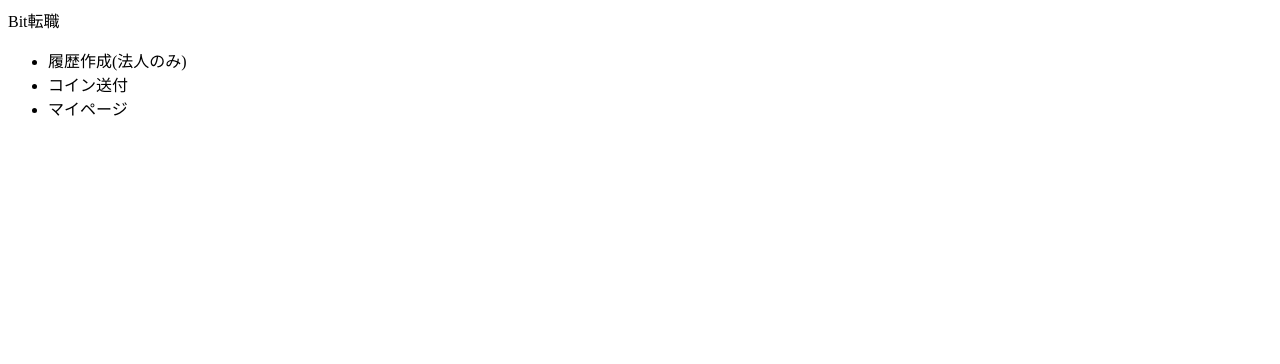
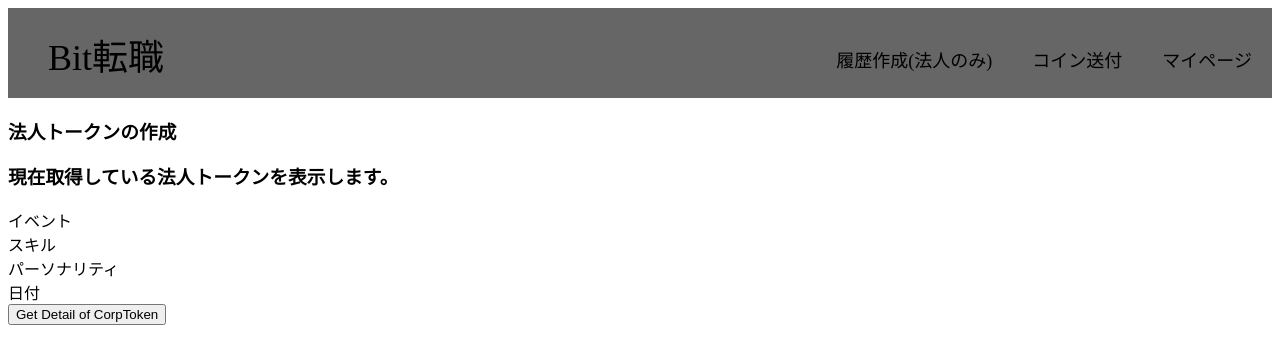
Before and after one commit to mositori/bit_jobchange, a website: page src/index.html in a window 1280 px wide. Drawn offline with nearby package versions, Linux system fonts and the light colour scheme.

Commit message:
modify main.js and others

```diff
--- /dev/null
+++ b/src/css/index.css
@@ -0,0 +1,30 @@
+body {
+  font-family: "Avenir Next";
+}
+
+header {
+  background-color: #666666;
+  height: 90px;
+}
+
+
+.header-logo{
+  float: left;
+  font-size: 36px;
+  padding: 20px 40px;
+}
+
+.header-menu{
+  font-size: 18px;
+  float: right;
+}
+
+.header-menu li{
+  float: left;
+  padding: 20px 20px;
+}
+
+
+li {
+  list-style: none;
+}
--- a/src/index.html
+++ b/src/index.html
@@ -3,14 +3,14 @@
     <head>
         <meta charset="UTF-8">
         <title>bit-jobchange</title>
+        <!-- loading css -->
+        <link rel="stylesheet" type="text/css" href="css/index.css">
+        <!-- loading jquery and main.js -->
         <script type="text/javascript" src="https://ajax.googleapis.com/ajax/libs/jquery/1.9.1/jquery.min.js"></script>
         <script src="./js/main.js" type="text/javascript"></script>
-        <script>
-
-        </script>
     </head>
     <body>
-        <div class="header">
+        <header>
             <div class="header-logo">Bit転職</div>
             <div class="header-menu">
                 <ul>
@@ -19,6 +19,19 @@
                     <li>マイページ</li>
                 </ul>
             </div>
-        </div>
+        </header>
+
+        <h3>法人トークンの作成</h3>
+
+
+        <h3>現在取得している法人トークンを表示します。</h3>
+
+        <div id="corpToken-eventId">イベント</div>
+        <div id="corpToken-skill">スキル</div>
+        <div id="corpToken-personality">パーソナリティ</div>
+        <div id="corpToken-date">日付</div>
+
+        <input type="button" value="Get Detail of CorpToken" onclick="getDetailOfToken(0)">
+
     </body>
 </html>
--- a/src/js/main.js
+++ b/src/js/main.js
@@ -68,6 +68,7 @@
 }
 
 
+
 // Functions based on CorpToken.sol
 // mintAndTransfer
 function mintAndTransfer(_to, _eventId, _skill, _personallity, _date){
@@ -96,9 +97,16 @@
 
 //return the token's contents
 function getDetailOfToken(_tokenId){
-  corpTokenContract.getDetailOfToken.call(_tokenId, (err,res) => {
+  corpTokenContract.getDetailOfToken(_tokenId, (err,res) => {
     if(!err){
-      console.log(res);
+      const _eventId = res[0];
+      const _skill = res[1];
+      const _personality = res[2];
+      const _date = res[3];
+      document.getElementById("corpToken-eventId").textContent = _eventId;
+      document.getElementById("corpToken-skill").textContent = _skill;
+      document.getElementById("corpToken-personality").textContent = _personality;
+      document.getElementById("corpToken-date").textContent = _date;
     }else{
       console.log(err);
     }
```
Also changed, not shown: build/contracts/CorpToken.json, build/contracts/Migrations.json, build/contracts/Token.json.
